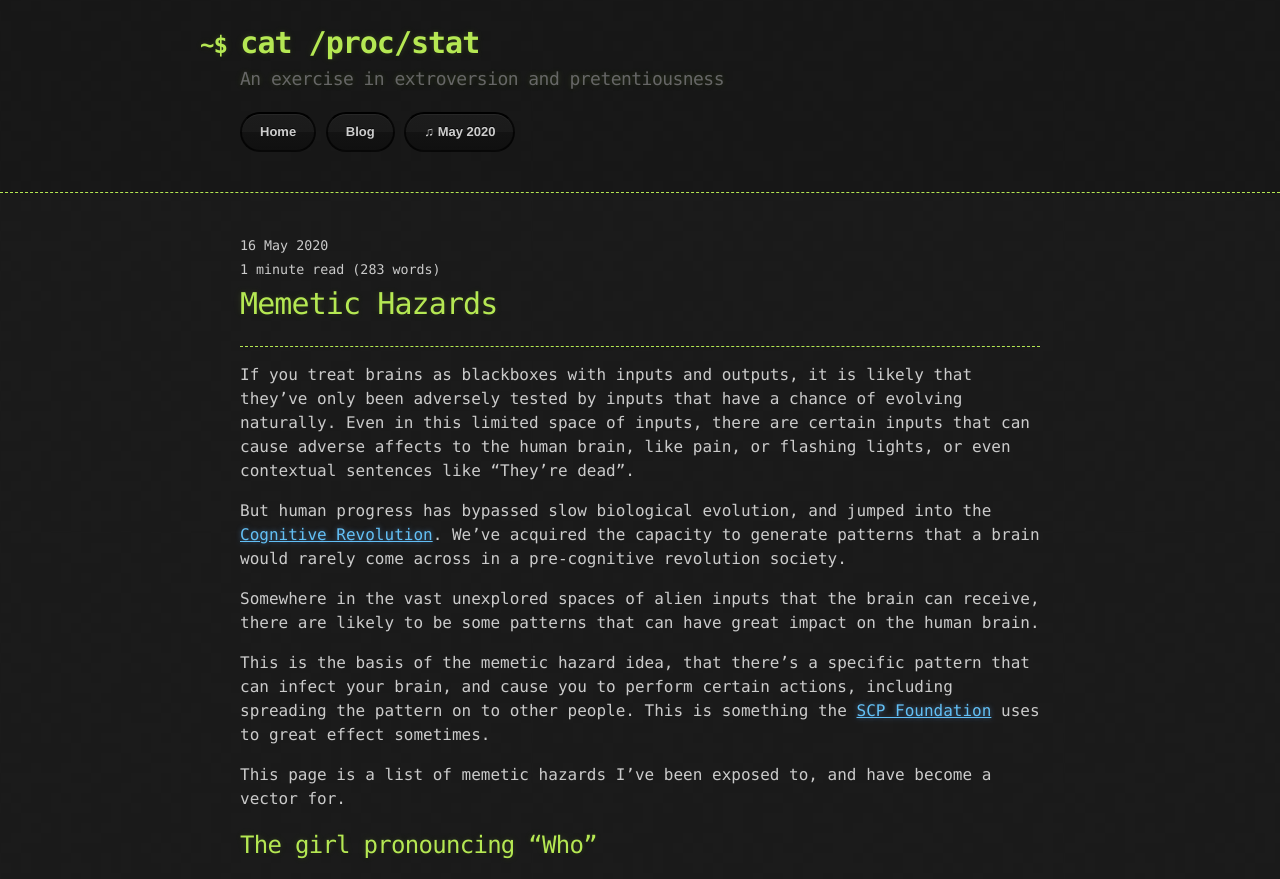
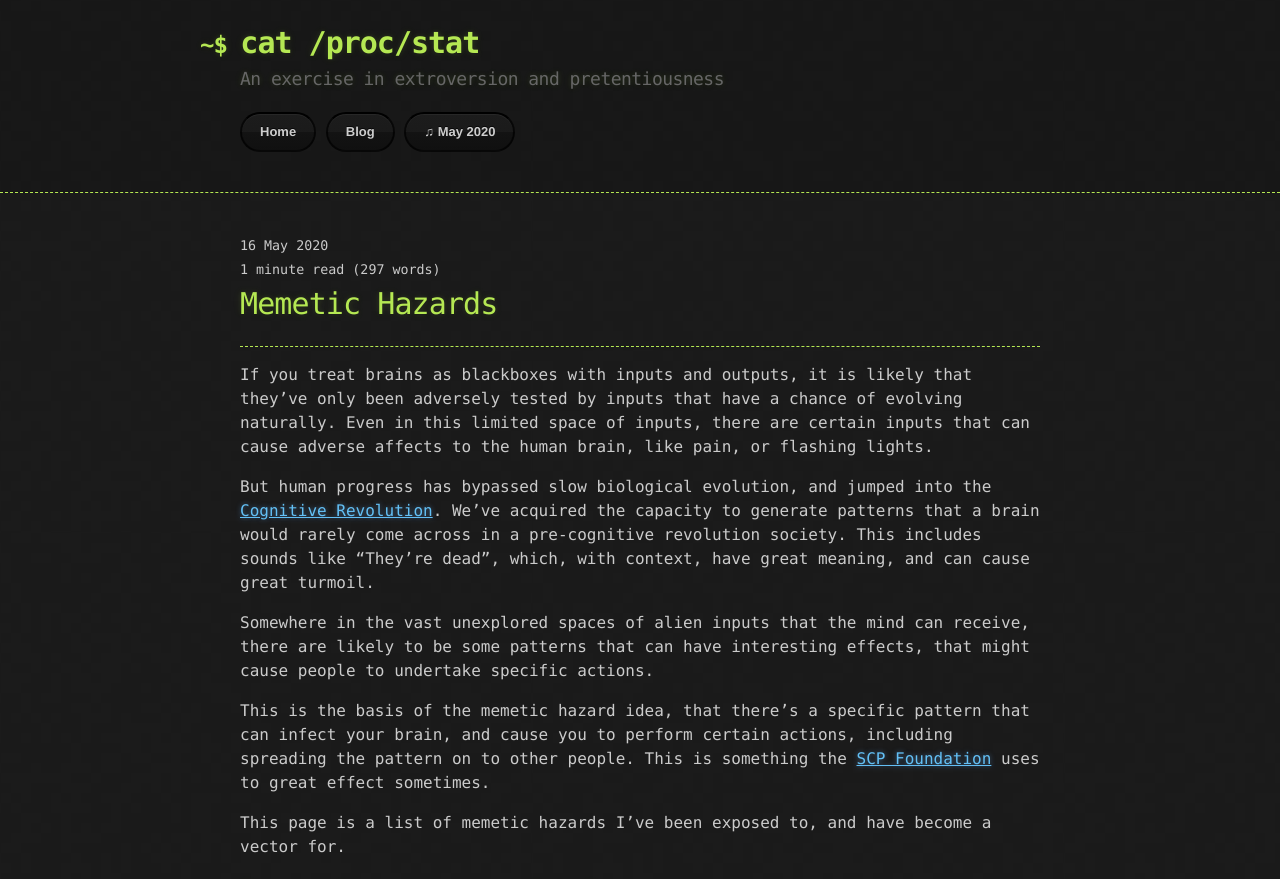
Before and after one commit to paranoidsp/paranoidsp.github.io, a Jekyll site: the page built from _posts/2020-05-16-memetic-hazards.md, in a window 1280 px wide and 900 px high, cut to the strip 0-879 px from the top of the window. Built offline with Jekyll 4.4.1, drawn with Linux system fonts in a browser that asks for light colours.

Commit message:
fix: hazards text update

```diff
--- a/_posts/2020-05-16-memetic-hazards.md
+++ b/_posts/2020-05-16-memetic-hazards.md
@@ -8,17 +8,17 @@ tags: [ funny, links, speculation ]
 If you treat brains as blackboxes with inputs and outputs, it is likely
 that they've only been adversely tested by inputs that have a chance of evolving
 naturally. Even in this limited space of inputs, there are certain inputs that
-can cause adverse affects to the human brain, like pain, or flashing lights, or
-even contextual sentences like "They're dead".
+can cause adverse affects to the human brain, like pain, or flashing lights.
 
 But human progress has bypassed slow biological evolution, and jumped into the
 [Cognitive Revolution](https://www.ynharari.com/book/sapiens/). We've acquired
 the capacity to generate patterns that a brain would rarely come across in a
-pre-cognitive revolution society.
+pre-cognitive revolution society. This includes sounds like "They're dead",
+which, with context, have great meaning, and can cause great turmoil.
 
-Somewhere in the vast unexplored spaces of alien inputs that the brain can
-receive, there are likely to be some patterns that can have great impact on the
-human brain.
+Somewhere in the vast unexplored spaces of alien inputs that the mind can
+receive, there are likely to be some patterns that can have interesting effects,
+that might cause people to undertake specific actions.
 
 This is the basis of the memetic hazard idea, that there's a specific pattern
 that can infect your brain, and cause you to perform certain actions, including
```
